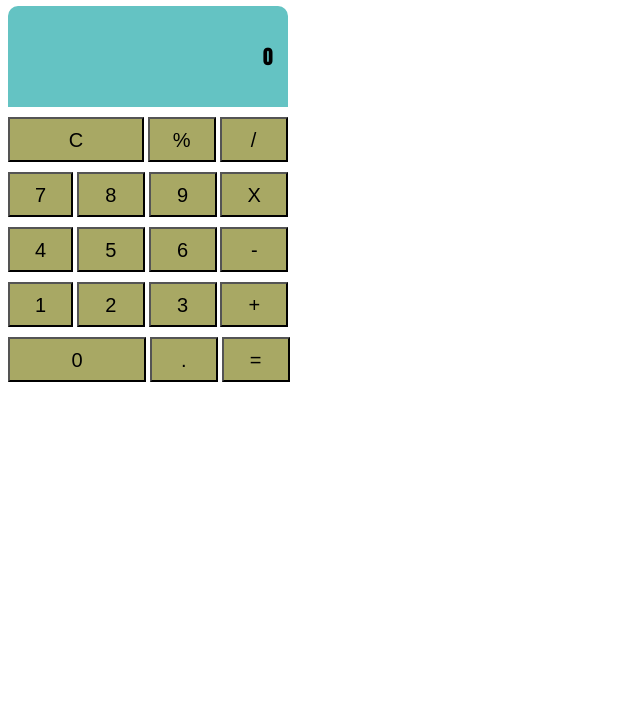
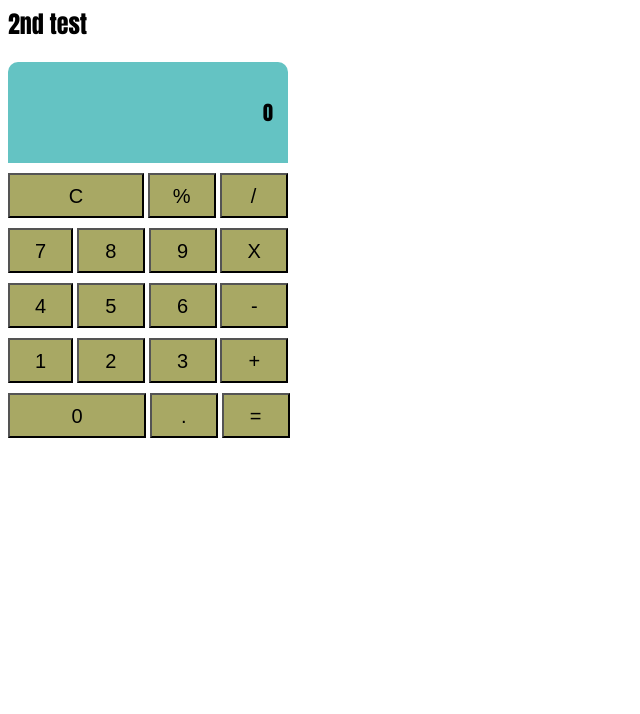
Before and after one commit to KevinEstes/Javascript-Calculator-, a plain HTML site: page index.html in a window 1280 px wide. Shown: the part 86-800 px from the top of the page, without its empty margins (0-640 px from the left). Drawn offline with Linux system fonts and the light colour scheme.

Commit message:
Added 2nd heading

```diff
--- a/index.html
+++ b/index.html
@@ -8,6 +8,7 @@
 </head>
 <body>
     <h1>test</h1>
+    <h2>2nd test</h2>
     <div class="wrapper">
         <div class="main">
             <div class="display">
```
